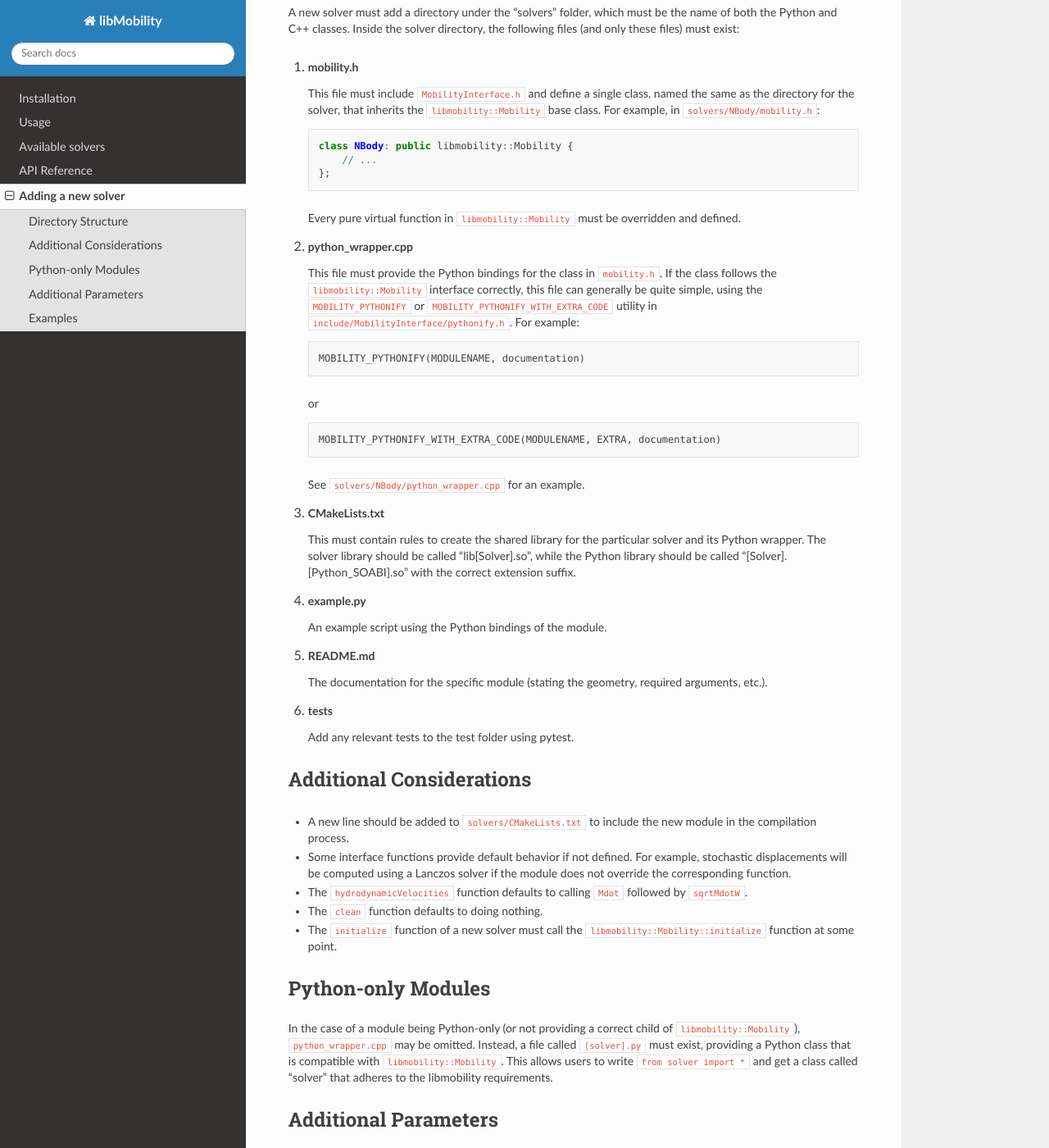
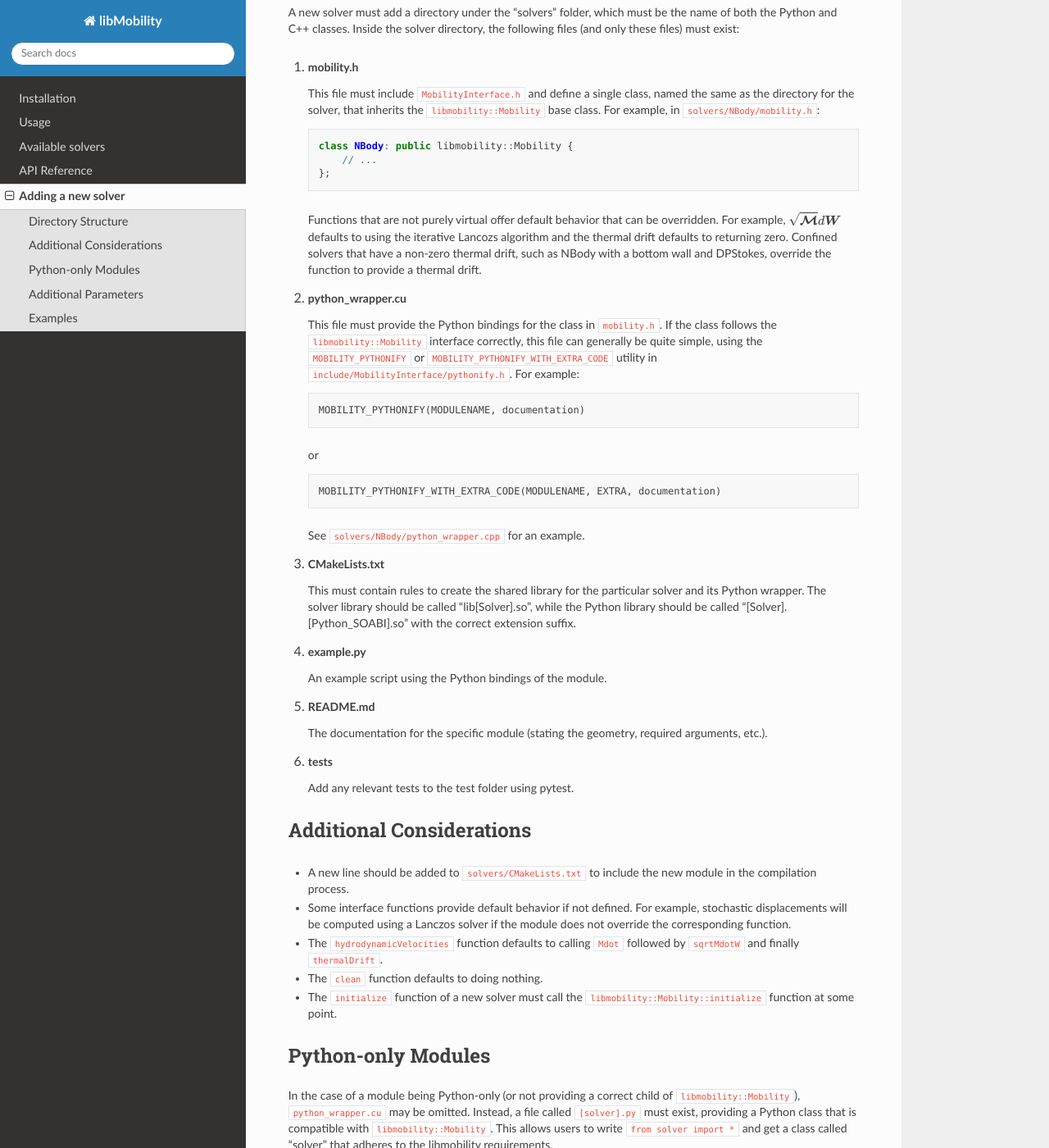
Before and after one commit to stochasticHydroTools/libMobility, a Sphinx documentation site: the page built from docs/source/new-solver.rst, in a window 1280 px wide and 1400 px high, scrolled down 338 px. Shown: the whole window at 82% size. Built offline with Sphinx 7.4.7 and the Read the Docs theme 3.1.0, drawn with Linux system fonts in a browser that asks for light colours; some of the changed text lies outside the part shown.

Commit message:
Adding thermal drift to the interface (#45)
* Add test for thermal drift computation using RFD

* Add thermal drift to the interface, returns 0 by default

* Improve lanczos seeding

* Add a header for RFD

* Update tests

* Add thermal drift to pythonify

* Use RFD in DPStokes

* Make sure linear is filled with 0 in GPU

* Fix bug in random number generation

* formatting

* Error checking and formatting

* Add more tests

* Change RFD delta

* Add thermal drift to NBody

* Small changes to Self mobility

* Change some tolerances

* Allow CPU memory in thermalDrift

* thermal drift should add, not overwrite

* Add thermal drift to hydrodynamic velocities

* comment

* sqrtM should add, not overwrite

* thermal drift should add, not overwrite

* Make sure tensors are zero initialized

* Update documentation

* Update tests/test_thermal_drift.py

Co-authored-by: Copilot <175728472+Copilot@users.noreply.github.com>

* Fix bug in NBody not correctly substracting the wall height

* Update test

* Update docs

* Update docs

* Update docs

* Update docs

* Add torques to thermal drift interface

* Update comment

* fix variable name

* Add array origins tests for all methods in the interface

* Register device and framework when setting positions

* formatting

* Fix memory location in sqrtMdotW

---------

Co-authored-by: Copilot <175728472+Copilot@users.noreply.github.com>
Co-authored-by: Ryker Fish <rfish@mines.edu>

```diff
--- a/docs/source/new-solver.rst
+++ b/docs/source/new-solver.rst
@@ -20,9 +20,9 @@ A new solver must add a directory under the "solvers" folder, which must be the
           // ...
       };
 
-   Every pure virtual function in ``libmobility::Mobility`` must be overridden and defined.
+   Functions that are not purely virtual offer default behavior that can be overridden. For example, :math:`\sqrt{\boldsymbol{\mathcal{M}}}d\boldsymbol{W}` defaults to using the iterative Lancozs algorithm and the thermal drift defaults to returning zero. Confined solvers that have a non-zero thermal drift, such as NBody with a bottom wall and DPStokes, override the function to provide a thermal drift.
 
-2. **python_wrapper.cpp**
+2. **python_wrapper.cu**
 
    This file must provide the Python bindings for the class in ``mobility.h``. If the class follows the ``libmobility::Mobility`` interface correctly, this file can generally be quite simple, using the ``MOBILITY_PYTHONIFY`` or ``MOBILITY_PYTHONIFY_WITH_EXTRA_CODE`` utility in ``include/MobilityInterface/pythonify.h``. For example:
 
@@ -59,22 +59,22 @@ Additional Considerations
 
 - A new line should be added to ``solvers/CMakeLists.txt`` to include the new module in the compilation process.
 - Some interface functions provide default behavior if not defined. For example, stochastic displacements will be computed using a Lanczos solver if the module does not override the corresponding function.
-- The ``hydrodynamicVelocities`` function defaults to calling ``Mdot`` followed by ``sqrtMdotW``.
+- The ``hydrodynamicVelocities`` function defaults to calling ``Mdot`` followed by ``sqrtMdotW`` and finally ``thermalDrift``.
 - The ``clean`` function defaults to doing nothing.
 - The ``initialize`` function of a new solver must call the ``libmobility::Mobility::initialize`` function at some point.
 
 Python-only Modules
 -------------------
 
-In the case of a module being Python-only (or not providing a correct child of ``libmobility::Mobility``), ``python_wrapper.cpp`` may be omitted. Instead, a file called ``[solver].py`` must exist, providing a Python class that is compatible with ``libmobility::Mobility``. This allows users to write ``from solver import *`` and get a class called "solver" that adheres to the libmobility requirements.
+In the case of a module being Python-only (or not providing a correct child of ``libmobility::Mobility``), ``python_wrapper.cu`` may be omitted. Instead, a file called ``[solver].py`` must exist, providing a Python class that is compatible with ``libmobility::Mobility``. This allows users to write ``from solver import *`` and get a class called "solver" that adheres to the libmobility requirements.
 
 Additional Parameters
 ---------------------
 
-When a module needs additional parameters beyond those provided to ``initialize``, an additional function called ``setParameters[SolverName]`` must be defined and exposed to Python. See ``solvers/PSE/mobility.h`` and ``solver/PSE/python_wrapper.cpp`` for an example. Users of the library are responsible for calling ``setParameters`` before calling ``initialize`` with the required arguments.
+When a module needs additional parameters beyond those provided to ``initialize``, an additional function called ``setParameters[SolverName]`` must be defined and exposed to Python. See ``solvers/PSE/mobility.h`` and ``solver/PSE/python_wrapper.cu`` for an example. Users of the library are responsible for calling ``setParameters`` before calling ``initialize`` with the required arguments.
 
 Examples
 --------
 
 - See ``solvers/SelfMobility`` for a basic example.
-- The NBody solver only provides an initialization and ``Mdot`` functions, demonstrating the use of default implementations for other methods.
+- The NBody solver only provides an initialization, ``Mdot`` and ``thermalDrift`` functions, demonstrating the use of default implementations for other methods.
```
Also changed, not shown: docs/source/index.rst (+8 -5 lines), docs/source/usage.rst (+4 -23 lines), 11 other files.
